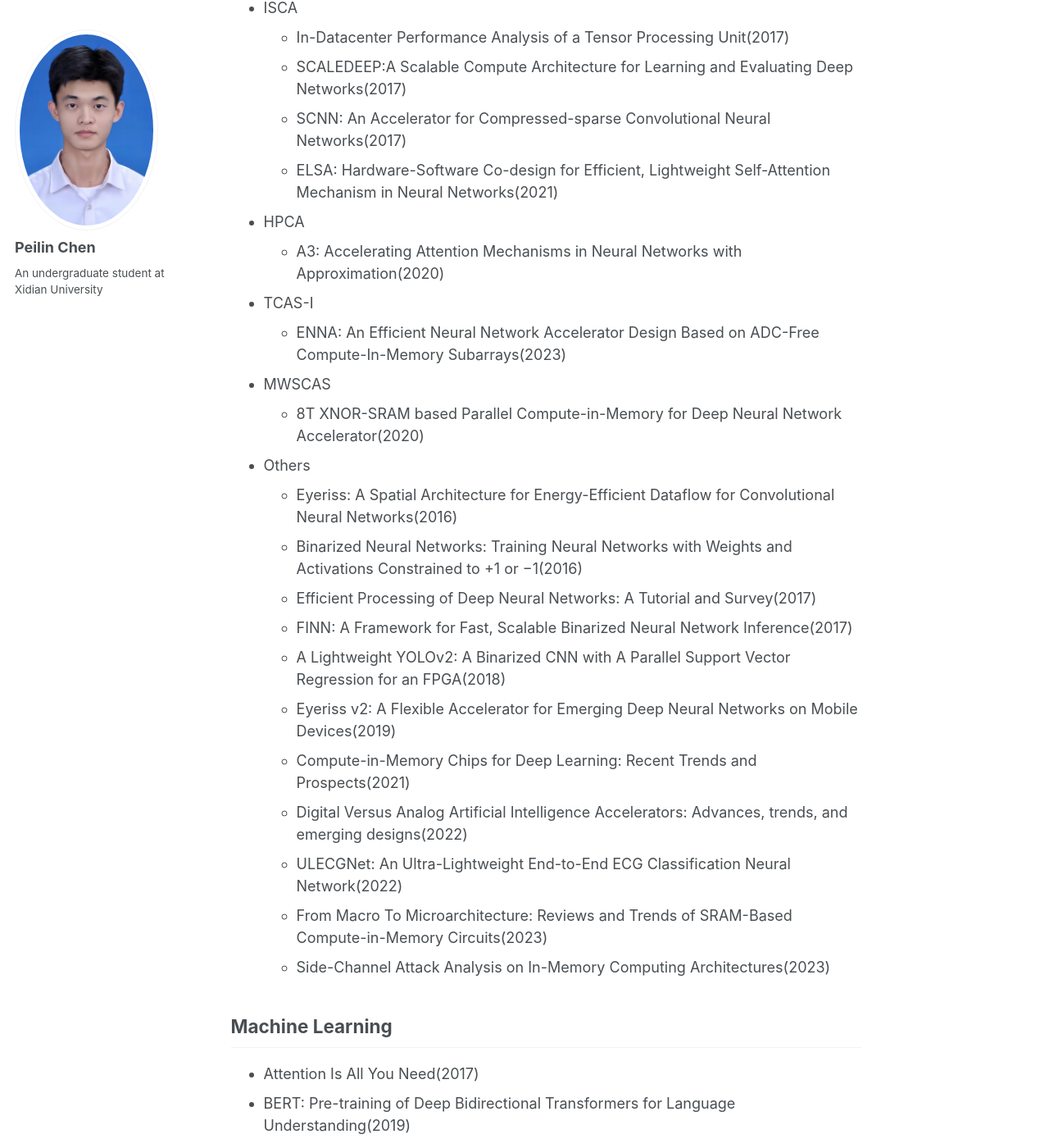
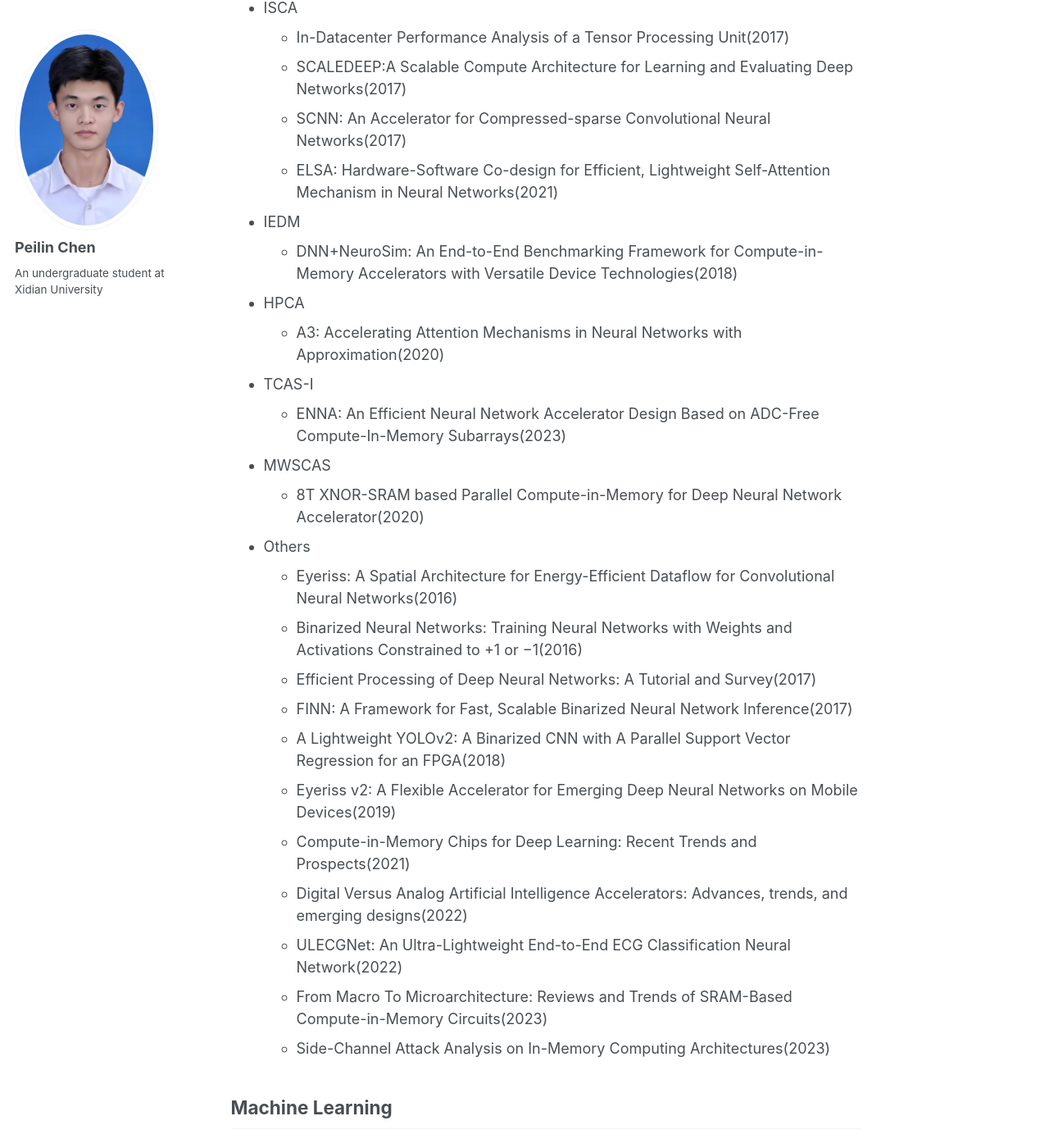
Before and after one commit to peilin-chen/peilin-chen.github.io, a Jekyll site: the page built from _pages/reading list.md, in a window 1280 px wide and 1400 px high, scrolled down 1373 px. Shown: the whole window at 82% size. Built offline with Jekyll 4.4.1, drawn with Linux system fonts in a browser that asks for light colours; some of the changed text lies outside the part shown.

Commit message:
Update reading list.md

```diff
--- a/_pages/reading list.md
+++ b/_pages/reading list.md
@@ -29,6 +29,8 @@ author_profile: true
   - SCALEDEEP:A Scalable Compute Architecture for Learning and Evaluating Deep Networks(2017)
   - SCNN: An Accelerator for Compressed-sparse Convolutional Neural Networks(2017)
   - ELSA: Hardware-Software Co-design for Efficient, Lightweight Self-Attention Mechanism in Neural Networks(2021)
+* IEDM
+  - DNN+NeuroSim: An End-to-End Benchmarking Framework for Compute-in-Memory Accelerators with Versatile Device Technologies(2018)
 * HPCA
   - A3: Accelerating Attention Mechanisms in Neural Networks with Approximation(2020)
 * TCAS-I
@@ -50,6 +52,7 @@ author_profile: true
 
 ## Machine Learning
   - Attention Is All You Need(2017)
+  - Training and Inference with Integers in Deep Neural Networks(2018)
   - BERT: Pre-training of Deep Bidirectional Transformers for Language Understanding(2019)
   - Q8BERT: Quantized 8Bit BERT(2019)
   - Language Models are Few-Shot Learners(2020)
```
